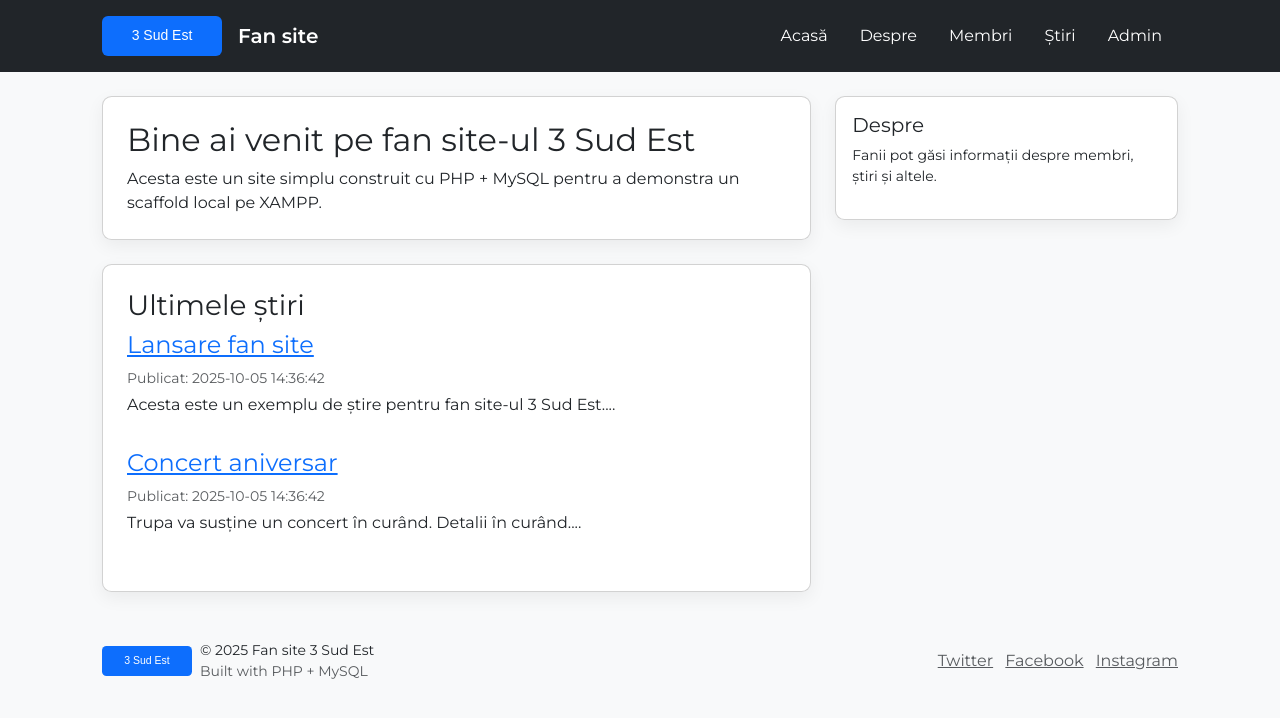
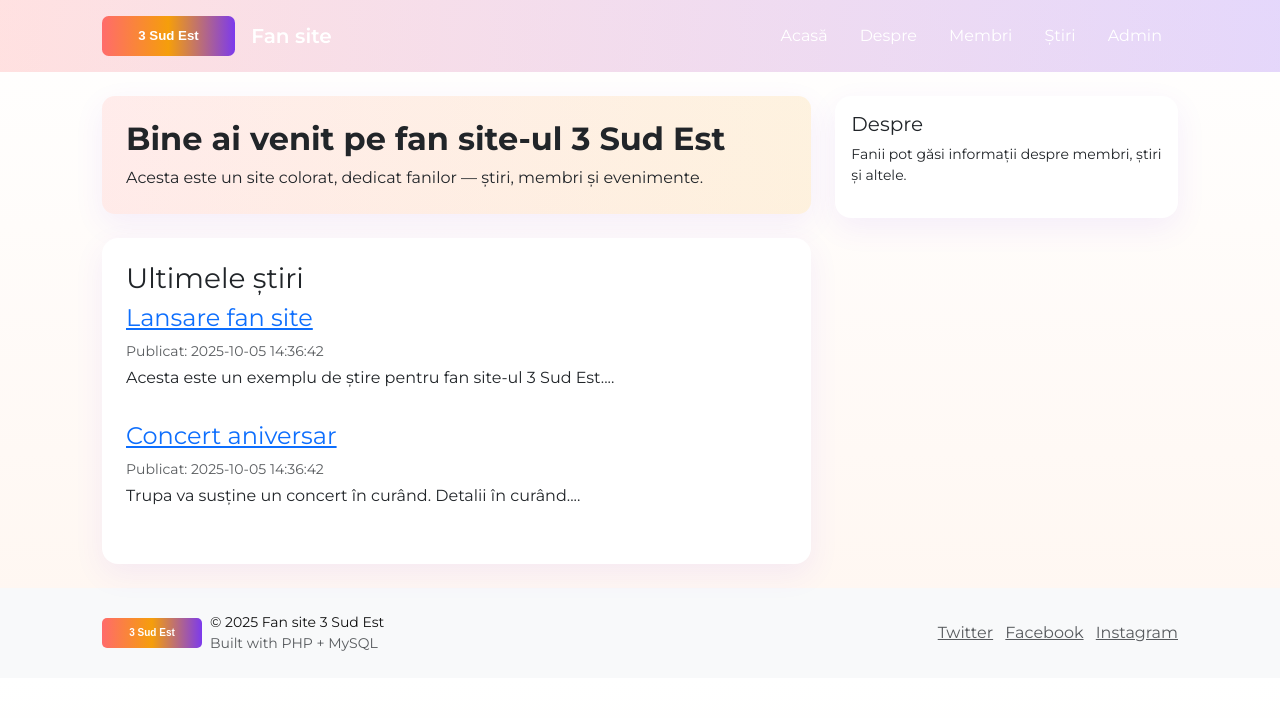
Before and after one commit to claudiu-morogan/3reiSudEst, a PHP site: page / in a window 1280 px wide. Shown: the top 718 px of the page. Run offline with PHP 8.4, Linux system fonts and the light colour scheme; data comes from the database, SQL or seed files in the repository.

Commit message:
UI: colorful theme - vibrant palette, gradient logo and hero

```diff
--- a/css/style.css
+++ b/css/style.css
@@ -1,15 +1,26 @@
 /* Theme variables */
+
 :root {
-	--brand: #0d6efd;
-	--muted: #6c757d;
-	--bg: #f8f9fa;
-	--card-radius: .6rem;
+	--brand-1: #ff6b6b; /* warm pink */
+	--brand-2: #f59e0b; /* amber */
+	--accent: #7c3aed; /* violet */
+	--muted: #4b5563;
+	--bg: linear-gradient(180deg, #fff 0%, #fff6f0 100%);
+	--card-radius: 1rem;
 	--max-width: 1100px;
 }
 
-body { background:var(--bg); font-family: 'Montserrat', system-ui, -apple-system, 'Segoe UI', Roboto, 'Helvetica Neue', Arial; }
+body { background:var(--bg); font-family: 'Montserrat', system-ui, -apple-system, 'Segoe UI', Roboto, 'Helvetica Neue', Arial; color:#111; }
 .container { max-width:var(--max-width); }
-.card { border-radius:var(--card-radius); box-shadow:0 6px 18px rgba(0,0,0,0.06); }
-.news-item h3 { margin:0 0 .5rem 0; }
+.card { border-radius:var(--card-radius); box-shadow:0 10px 30px rgba(124,58,237,0.08); border: none; }
+.news-item h3 { margin:0 0 .5rem 0; color:var(--accent); }
 .site-footer { background:transparent; }
-.btn-primary { background:var(--brand); border-color:var(--brand); }
+.btn-primary { background:linear-gradient(90deg,var(--brand-1),var(--brand-2)); border: none; }
+.nav-link.text-white { color: #fff !important; }
+
+.hero-gradient {
+	background: linear-gradient(90deg, rgba(255,107,107,0.12), rgba(245,158,11,0.12));
+	border-radius: .8rem;
+}
+
+.badge-accent { background: var(--accent); color: #fff; border-radius: .5rem; padding: .25rem .5rem; font-size: .8rem; }
--- a/inc/header.php
+++ b/inc/header.php
@@ -12,7 +12,7 @@
         <link rel="stylesheet" href="/3reiSudEst/css/style.css" />
 </head>
 <body>
-<header class="bg-dark text-white py-3">
+<header class="py-3" style="background: linear-gradient(90deg, rgba(255,107,107,0.2), rgba(124,58,237,0.2));">
     <div class="container d-flex align-items-center justify-content-between">
         <a class="d-flex align-items-center text-white text-decoration-none" href="/3reiSudEst/">
             <img src="/3reiSudEst/assets/logo.svg" alt="3 Sud Est" style="height:40px;" />
--- a/pages/home.php
+++ b/pages/home.php
@@ -1,9 +1,9 @@
 <div class="row g-4">
     <div class="col-lg-8">
-        <div class="card p-4">
-            <h2>Bine ai venit pe fan site-ul 3 Sud Est</h2>
-            <p class="mb-0">Acesta este un site simplu construit cu PHP + MySQL pentru a demonstra un scaffold local pe XAMPP.</p>
-        </div>
+            <div class="card p-4 hero-gradient">
+                <h2 class="fw-bold">Bine ai venit pe fan site-ul 3 Sud Est</h2>
+                <p class="mb-0">Acesta este un site colorat, dedicat fanilor — știri, membri și evenimente.</p>
+            </div>
 
         <div class="card p-4 mt-4">
             <h3>Ultimele știri</h3>
```
Also changed, not shown: README.md, assets/logo.svg.
